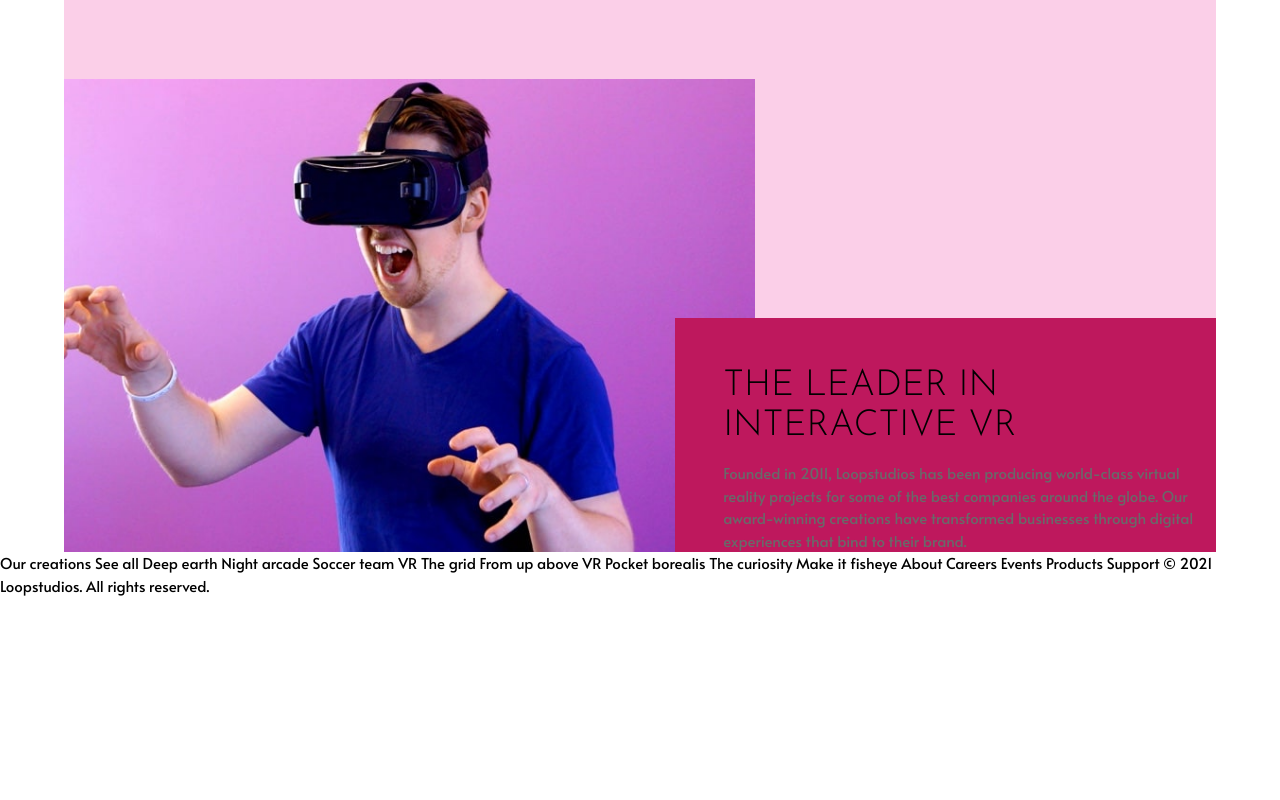
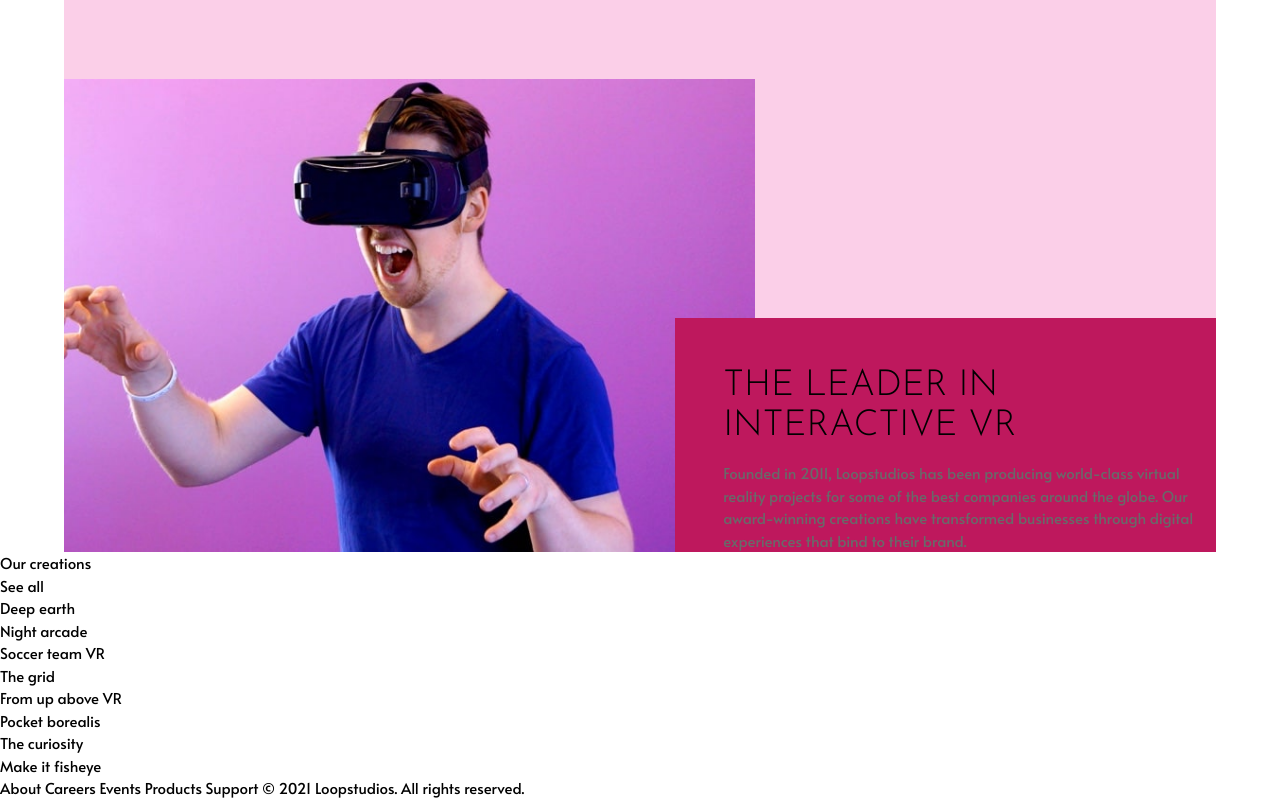
Before and after one commit to lilKriT/loopstudios-landing-page, a website: page index.html in a window 1280 px wide. Shown: the part 1048-1848 px from the top of the page. Before the commit the page ends 1645 px from the top, so only its background shows below. Drawn offline with Linux system fonts and the light colour scheme.

Commit message:
Structured creations.

```diff
--- a/index.html
+++ b/index.html
@@ -63,7 +63,7 @@
     <!-- Leader Section -->
     <section
       class="bg-pink-200 min-h-screen w-full max-w-6xl mx-auto flex justify-center items-end"
-      id="leader-section"
+      id="section-leader"
     >
       <img
         src="./images/desktop/image-interactive.jpg"
@@ -82,8 +82,62 @@
         </p>
       </div>
     </section>
-    Our creations See all Deep earth Night arcade Soccer team VR The grid From
-    up above VR Pocket borealis The curiosity Make it fisheye About Careers
+    <!-- Creations Section -->
+    <section id="section-creations">
+      <!-- Creations Header -->
+      <div>
+        <h2>Our creations</h2>
+        <a href="#">See all</a>
+      </div>
+      <!-- Creations collection -->
+      <div>
+        <div>
+          <a href="#">
+            <h3>Deep earth</h3>
+          </a>
+        </div>
+        <div>
+          <a href="#">
+            <h3>Night arcade</h3>
+          </a>
+        </div>
+        <div>
+          <a href="#">
+            <h3>Soccer team VR</h3>
+          </a>
+        </div>
+        <div>
+          <a href="#">
+            <h3>The grid</h3>
+          </a>
+        </div>
+      </div>
+        <div>
+          <a href="#">
+            <h3>From up above VR</h3>
+          </a>
+        </div>
+      </div>
+        <div>
+          <a href="#">
+            <h3>Pocket borealis</h3>
+          </a>
+        </div>
+      </div>
+        <div>
+          <a href="#">
+            <h3>The curiosity</h3>
+          </a>
+        </div>
+      </div>
+        <div>
+          <a href="#">
+            <h3>Make it fisheye</h3>
+          </a>
+        </div>
+      </div>
+    </section>
+        About Careers
     Events Products Support © 2021 Loopstudios. All rights reserved.
   </body>
 </html>
```
Also changed, not shown: dist/output.css.
